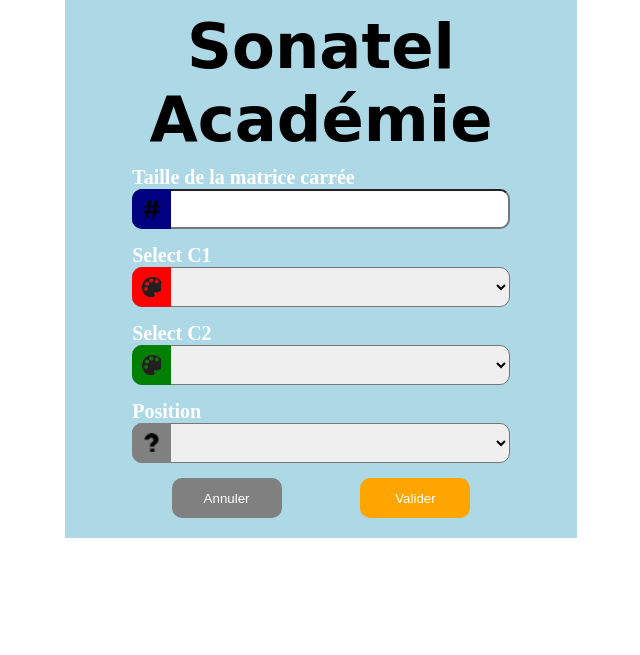
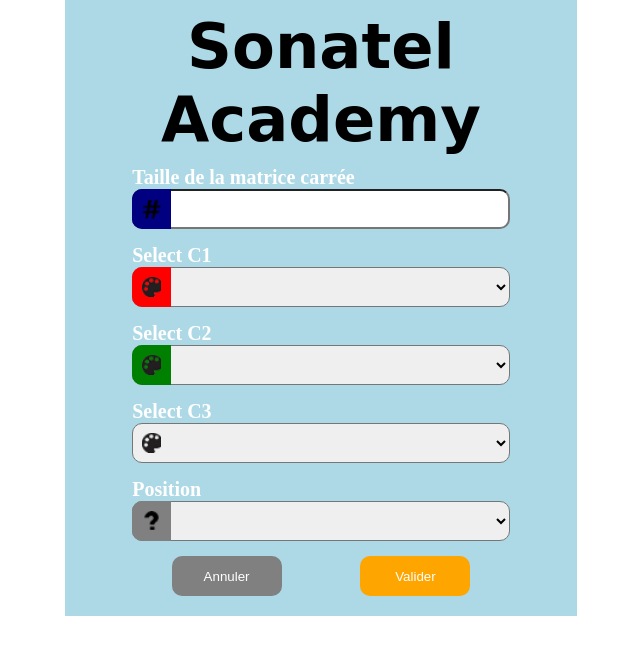
Before and after one commit to ibnaliou/SA3_PHP, a PHP site: page / in a window 1280 px wide. Shown: the top 655 px of the page, without its empty margins (319-959 px from the left). Run offline with PHP 8.4, Linux system fonts and the light colour scheme.

Commit message:
Version 1

```diff
--- a/app1/index.php
+++ b/app1/index.php
@@ -6,22 +6,26 @@
     ];
     $affiche = false;
 
-    function creerMatrice($n, $c1, $c2, $pos){
+    function createMatrice($n, $c1, $c2, $c3, $pos){
         echo '<table>';
         for($i=0; $i<$n; $i++){
             echo '<tr>';
             for($j=0; $j<$n; $j++){
                 if($pos === 'haut'){
-                    if($i >= $j || $j == $n-1-$i){
+                    if(($j < $n-1-$i && $i>$j) || ($j > $n-1-$i && $i<$j)){
                         echo '<td style="background: '. $c2 .'"></td>';
+                    }else if($j < $n-1+$i && $i>$j && $j != $n-1-$i){
+                        echo '<td style="background: '. $c3 .'"></td>';
                     }else{
                         echo '<td style="background: '. $c1 .'"></td>';
                     }
                 }else{
-                        if($i >= $j || $j == $n-1-$i){
+                    if(($j < $n-1-$i && $i>$j) || ($j > $n-1-$i && $i<$j)){
+                        echo '<td style="background: '. $c2 .'"></td>';
+                    }else if($j < $n-1+$i && $i>$j && $j != $n-1-$i){
                         echo '<td style="background: '. $c1 .'"></td>';
                     }else{
-                            echo '<td style="background: '. $c2 .'"></td>';
+                        echo '<td style="background: '. $c3 .'"></td>';
                     }
                 }
             }
@@ -33,19 +37,23 @@
     if(isset($_POST['valid'])){
         if(empty($_POST['size'])){
             echo '<h3>Veuillez saisir la taille</h3>';
+        }else if($_POST['size']<=0 || $_POST['size']>=30){
+            echo '<h3>La taille doit être entre 1-29</h3>';
         }else if(empty($_POST['c1'])){
             echo '<h3>Veuillez selectionner la couleur 1</h3>';
         }else if(empty($_POST['c2'])){
-            echo '<h3>Veuillez selectionner la couleur 2</h3>';
+            echo '<h3>Veuillez selectionner la couleur 2/h3>';
+        }else if(empty($_POST['c3'])){
+            echo '<h3>Veuillez selectionner la couleur 3</h3>';
         }else if(empty($_POST['pos'])){
             echo '<h3>Veuillez selectionner la position</h3>';
-        }else if($_POST['c1'] == $_POST['c2']){
+        }else if($_POST['c1'] == $_POST['c2'] || $_POST['c2'] == $_POST['c3'] || $_POST['c1'] == $_POST['c3']){
             echo '<h3>Les couleurs doivent être différentes</h3>';
         }else{
             $affiche = true;
         }
     }elseif(isset($_POST['annule'])){
-        header('location:/app1');
+        header('location:/tp_php/app1');
     }
 ?>
 
@@ -59,7 +67,7 @@
 </head>
 <body>
     <div class="container">
-        <h1>Sonatel Académie</h1>
+        <h1>Sonatel Academy</h1>
         <form method="post">
             <div class="input-group">
                 <h4>Taille de la matrice carrée</h4>
@@ -67,7 +75,7 @@
                     <div class="img">
                         <img class="img-1" src="img/icone1.png">
                     </div>
-                    <input class="form-input-group" type="text" name="size" value="<?= @$_POST['size']; ?>">
+                    <input class="form-input-group" type="text" name="size" value="<?= @$_POST['size'] ?>">
                 </div>
             </div>
             <div class="input-group">
@@ -99,6 +107,20 @@
                 </div>
             </div>
             <div class="input-group">
+                <h4>Select C3</h4>
+                <div class="input-container">
+                    <div class="img">
+                        <img class="img-5" src="img/icone2_3.png">
+                    </div>
+                    <select class="form-input-group" name="c3" >
+                        <option value="" disabled selected></option>
+                        <?php foreach($couleurs as $c): ?>
+                        <option value="<?= $c['code'] ?>" <?= ($c['code'] == @$_POST['c3']) ?'selected' : '' ?> ><?= $c['nom'] ?></option>
+                        <?php endforeach; ?>
+                    </select>
+                </div>
+            </div>
+            <div class="input-group">
                 <h4>Position</h4>
                 <div class="input-container">
                     <div class="img">
@@ -117,15 +139,15 @@
                 <button class="btn btn-val" name="valid">Valider</button>
             </div>
         </form>
-    </div>
         <div>
             <?php
                 if(isset($_POST['valid'])){
                     if($affiche){
-                    creerMatrice((int)trim($_POST['size']), $_POST['c1'], $_POST['c2'], $_POST['pos']);
+                        createMatrice((int)trim($_POST['size']), $_POST['c1'], $_POST['c2'], $_POST['c3'], $_POST['pos']);
                     }
                 }
             ?>
         </div>
+    </div>
 </body>
 </html>
```
Lines whose indentation alone changed are shown as unchanged.
